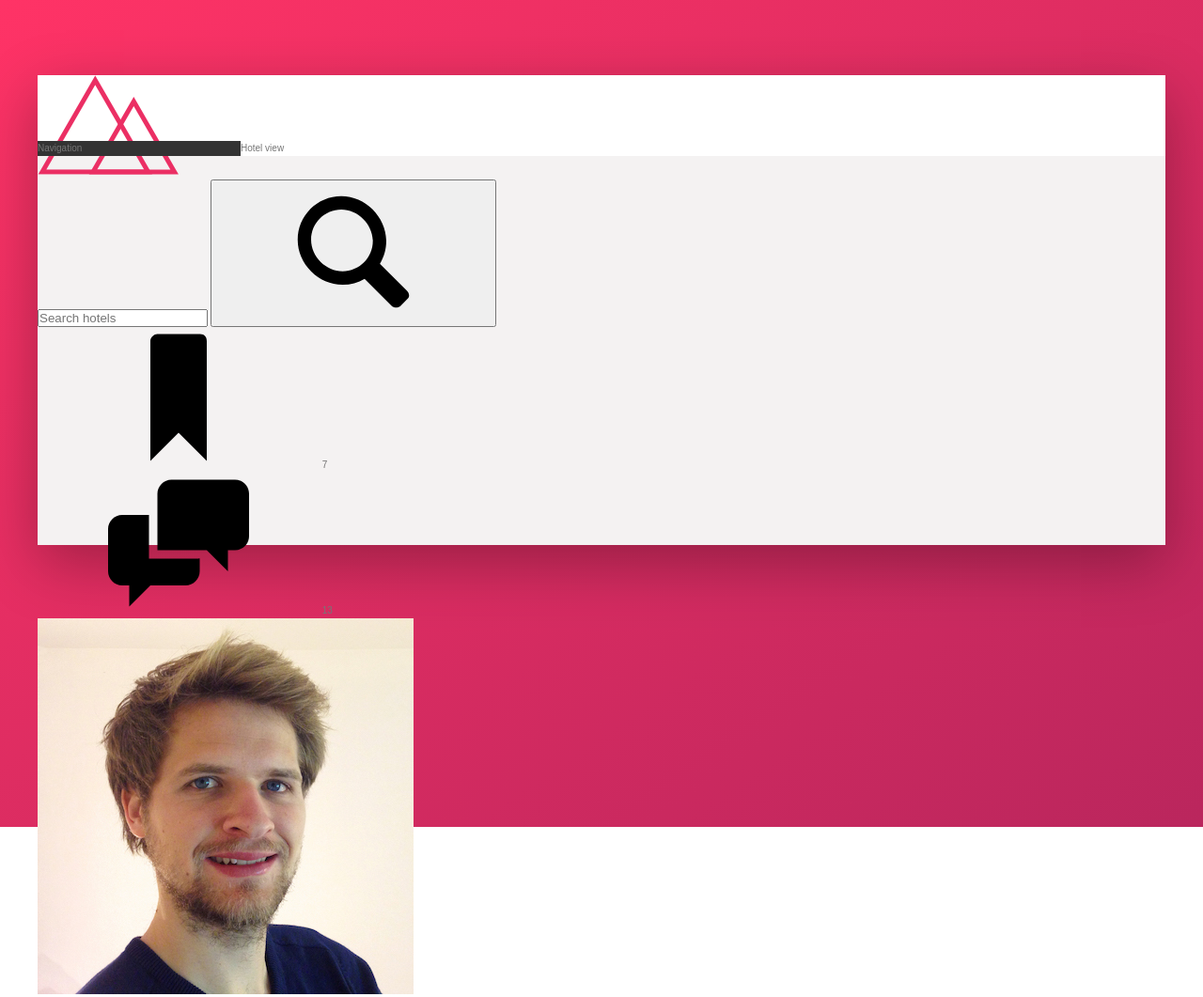
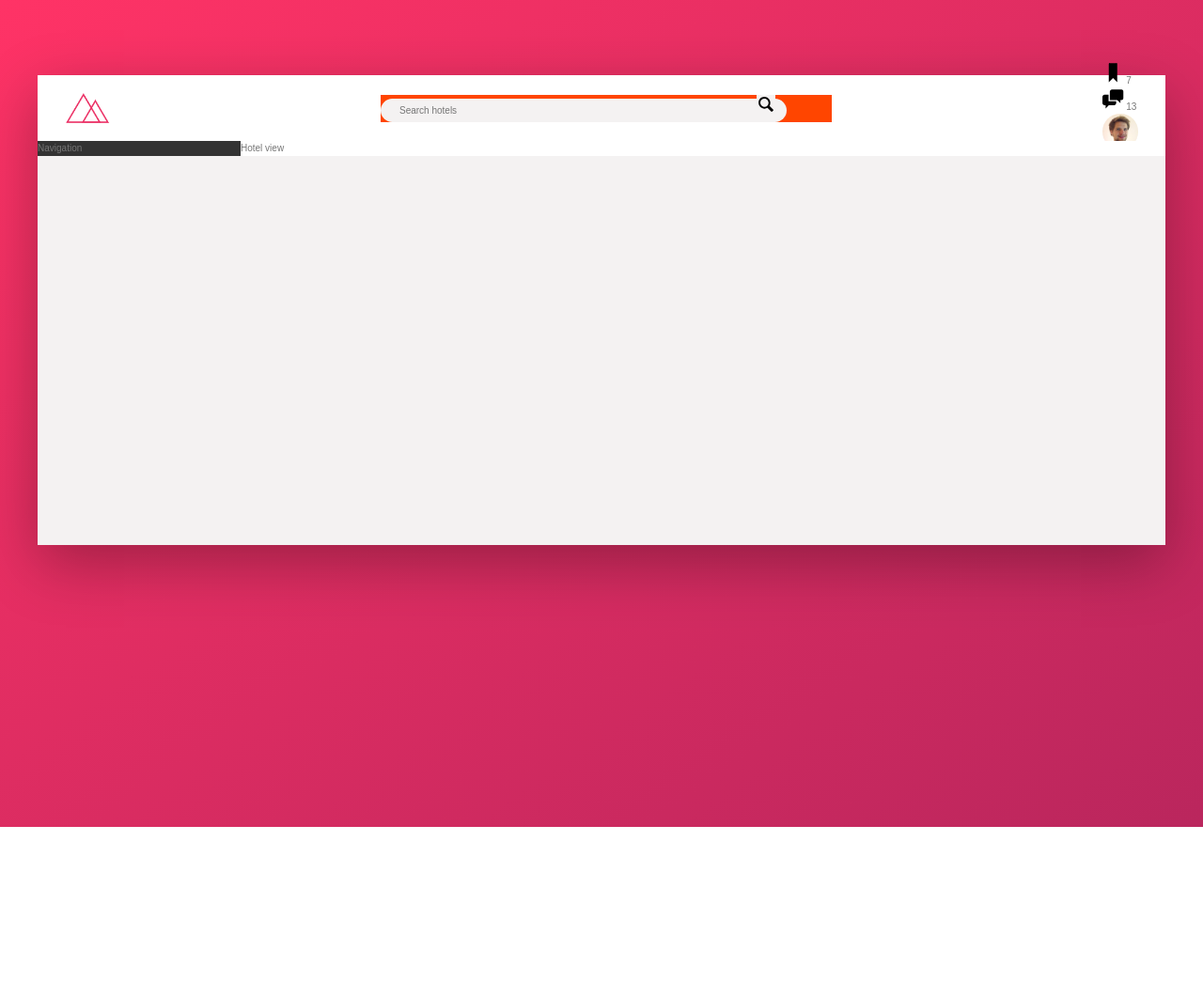
Before and after one commit to daxwann/Trillo, a website: page index.html in a window 1280 px wide. Shown: the whole page at 94% size. After the commit the page ends 880 px from the top, so only its background shows below. Drawn offline with Linux system fonts and the light colour scheme.

Commit message:
add search bar style

```diff
--- a/index.html
+++ b/index.html
@@ -39,6 +39,7 @@
         </div>
         <div class="user-nav__user">
           <img class="user-nav__user-photo" src="img/user.jpg" alt="user photo">
+          <span class="user-nav__user-name">Jonas</span>
         </div>
       </nav>
     </header>
--- a/sass/_components.scss
+++ b/sass/_components.scss
@@ -2,20 +2,49 @@
 // LOGO
 .logo {
   height: 3.25rem;
+  margin-left: 3rem;
 }
 
 //SEARCH
 .search {
+  background-color: orangered;
+  flex: 0 0 40%;
+
   &__input {
+    font-family: inherit;
+    font-size: inherit;
+    color: inherit;
+    background-color: var(--color-grey-light-2);
+    margin-right: -3.5rem;
+    border: none;
+    padding: .7rem 2rem;
+    border-radius: 100px;
+    width: 90%;
+    transition: all .2s;
 
+    &:focus {
+      outline: none;
+      width: 100%;
+      background-color: var(--color-grey-light-3);
+    }
   }
 
   &__button {
+    border: none;
+    background-color: var(--color-grey-light-2);
 
+    &:focus {
+      outline: none;
+    }
+
+    &:active {
+      transform: translateY(2px);
+    }
   }
 
   &__icon {
-
+    height: 2rem;
+    width: 2rem;
   }
 }
 
@@ -24,4 +53,26 @@
   &__icon-box {
 
   }
+
+  &__icon {
+    height: 2.25rem;
+    width: 2.25rem;
+  }
+
+  &__notification {
+
+  }
+
+  &__user {
+
+  }
+
+  &__user-photo {
+    height: 3.75rem;
+    border-radius: 50%;
+  }
+
+  &__user-name {
+
+  }
 }
--- a/sass/_layout.scss
+++ b/sass/_layout.scss
@@ -7,9 +7,12 @@
 }
 
 .header {
-  height: 7rem;
+  align-items: center;
   background-color: #fff;
   border-bottom: var(--color-grey-light-2);
+  display: flex;
+  height: 7rem;
+  justify-content: space-between;
 }
 
 .content {
```
Also changed, not shown: css/style.css.
